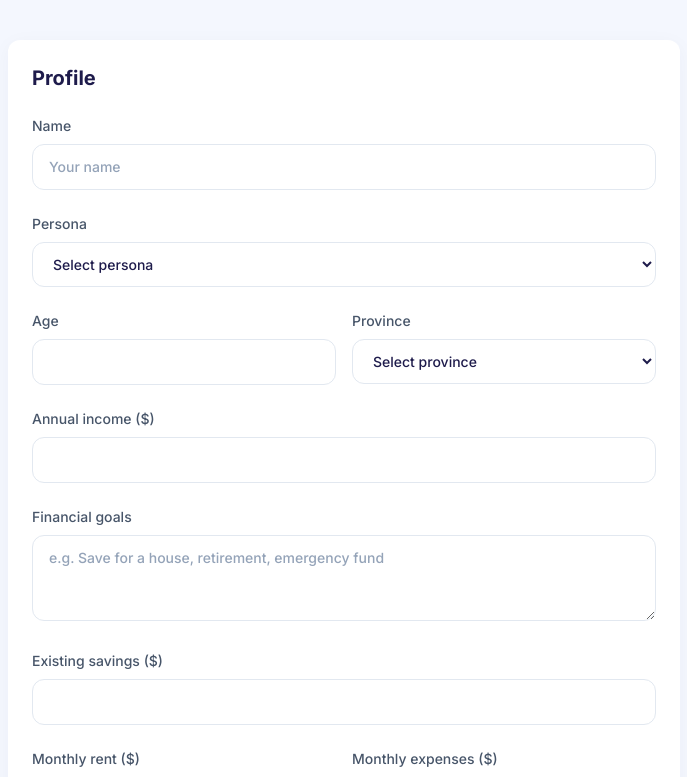
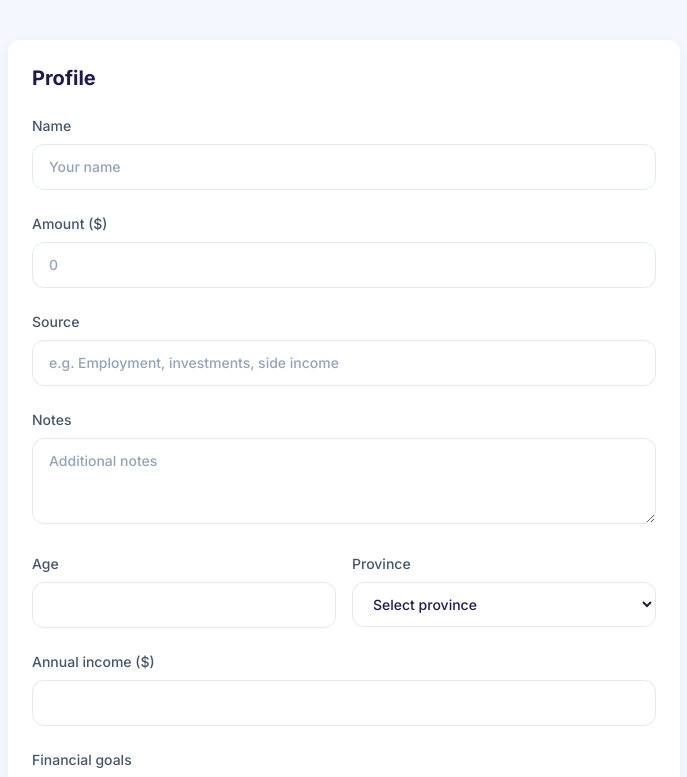
Before and after one commit to darrencis/Financial-Consultant-, a Next.js app in the folder frontend/: page /profile in a window 1280 px wide. Shown: the top 777 px of the page, without its empty margins (296-983 px from the left). Built offline with nearby package versions, Linux system fonts and the light colour scheme.

Commit message:
feat: Remove and add fields.

```diff
--- a/frontend/src/app/profile/page.tsx
+++ b/frontend/src/app/profile/page.tsx
@@ -2,13 +2,6 @@
 
 import { motion } from "framer-motion";
 import { useState } from "react";
-
-const PERSONA_OPTIONS = [
-  { value: "student", label: "Student" },
-  { value: "employed", label: "Employed" },
-  { value: "self-employed", label: "Self-employed" },
-  { value: "retired", label: "Retired" },
-] as const;
 
 const PROVINCES = [
   "AB",
@@ -45,7 +38,9 @@ const inputClass =
 export default function ProfilePage() {
   const [formData, setFormData] = useState({
     name: "",
-    persona: "",
+    amount: 0,
+    source: "",
+    notes: "",
     annual_income: 0,
     province: "",
     age: 0,
@@ -103,26 +98,57 @@ export default function ProfilePage() {
 
             <div>
               <label
-                htmlFor="persona"
+                htmlFor="amount"
                 className="mb-2 block text-sm font-medium text-[var(--color-neutral-700)]"
               >
-                Persona
+                Amount ($)
               </label>
-              <select
-                id="persona"
-                value={formData.persona}
+              <input
+                id="amount"
+                type="number"
+                min={0}
+                step={0.01}
+                value={formData.amount || ""}
                 onChange={(e) =>
-                  updateField("persona", e.target.value as (typeof formData)["persona"])
+                  updateField("amount", parseFloat(e.target.value) || 0)
                 }
                 className={inputClass}
+                placeholder="0"
+              />
+            </div>
+
+            <div>
+              <label
+                htmlFor="source"
+                className="mb-2 block text-sm font-medium text-[var(--color-neutral-700)]"
               >
-                <option value="">Select persona</option>
-                {PERSONA_OPTIONS.map((opt) => (
-                  <option key={opt.value} value={opt.value}>
-                    {opt.label}
-                  </option>
-                ))}
-              </select>
+                Source
+              </label>
+              <input
+                id="source"
+                type="text"
+                value={formData.source}
+                onChange={(e) => updateField("source", e.target.value)}
+                className={inputClass}
+                placeholder="e.g. Employment, investments, side income"
+              />
+            </div>
+
+            <div>
+              <label
+                htmlFor="notes"
+                className="mb-2 block text-sm font-medium text-[var(--color-neutral-700)]"
+              >
+                Notes
+              </label>
+              <textarea
+                id="notes"
+                rows={3}
+                value={formData.notes}
+                onChange={(e) => updateField("notes", e.target.value)}
+                className={inputClass}
+                placeholder="Additional notes"
+              />
             </div>
 
             <div className="grid gap-4 sm:grid-cols-2">
```
